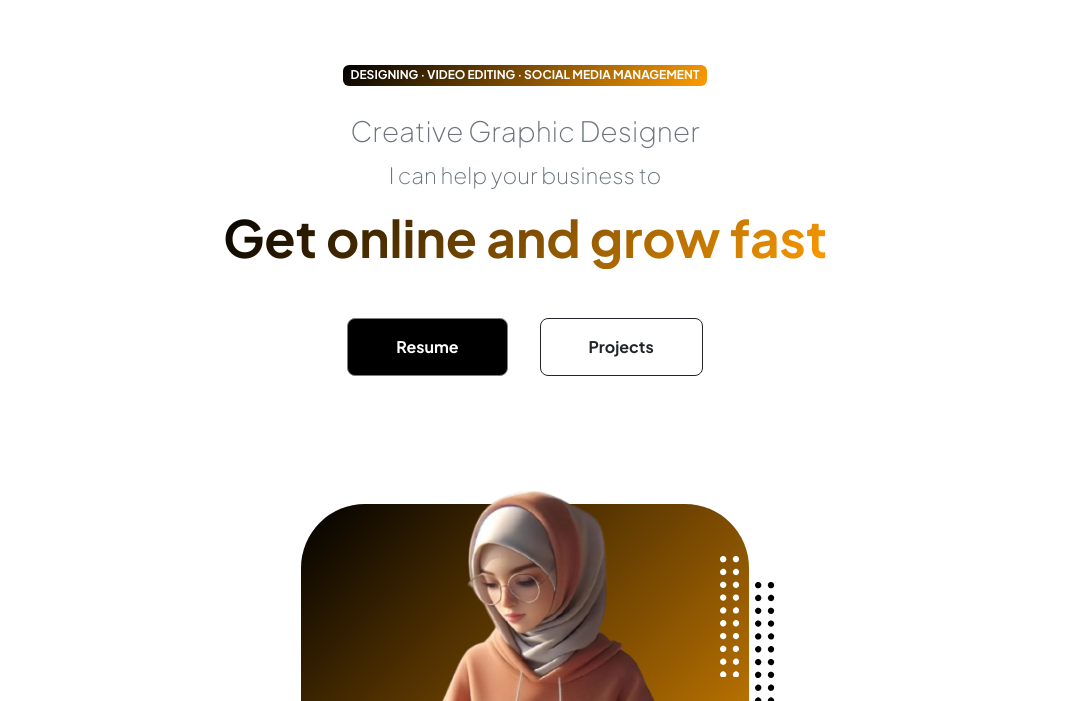
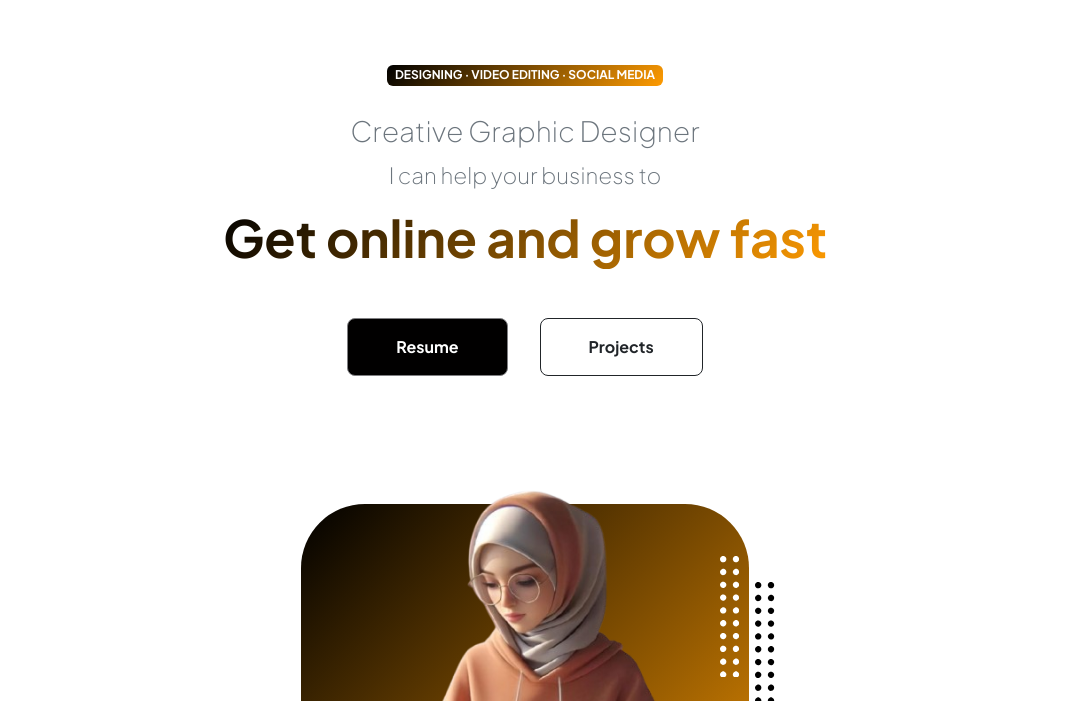
Before and after one commit to NazoBarakzai/Sania-Ahmed, a plain HTML site: page index.html in a window 1280 px wide. Shown: the part 99-800 px from the top of the page, without its empty margins (115-1185 px from the left). Drawn offline with nearby package versions, Linux system fonts and the light colour scheme.

Commit message:
Update index.html

```diff
--- a/index.html
+++ b/index.html
@@ -41,7 +41,7 @@
                         <div class="col-xxl-5">
                             <!-- Header text content-->
                             <div class="text-center text-xxl-start">
-                                <div class="badge bg-gradient-primary-to-secondary text-white mb-4"><div class="text-uppercase">Designing &middot; Video Editing  &middot; Social Media Management</div></div>
+                                <div class="badge bg-gradient-primary-to-secondary text-white mb-4"><div class="text-uppercase">Designing &middot; Video Editing  &middot; Social Media </div></div>
                                 <div class="fs-3 fw-light text-muted">Creative Graphic Designer<br><span>I can help your business to</span></div>
                                 <h1 class="display-3 fw-bolder mb-5"><span class="text-gradient d-inline">Get online and grow fast</span></h1>
                                 <div class="d-grid gap-3 d-sm-flex justify-content-sm-center justify-content-xxl-start mb-3">
```
